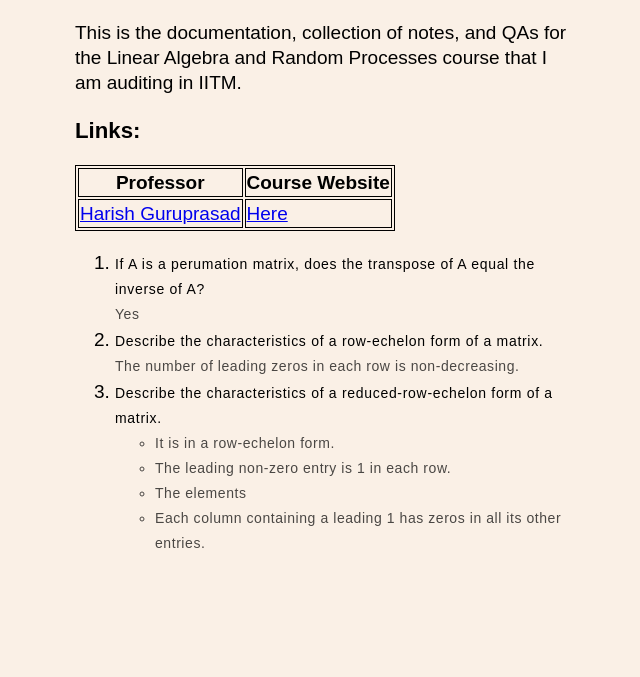
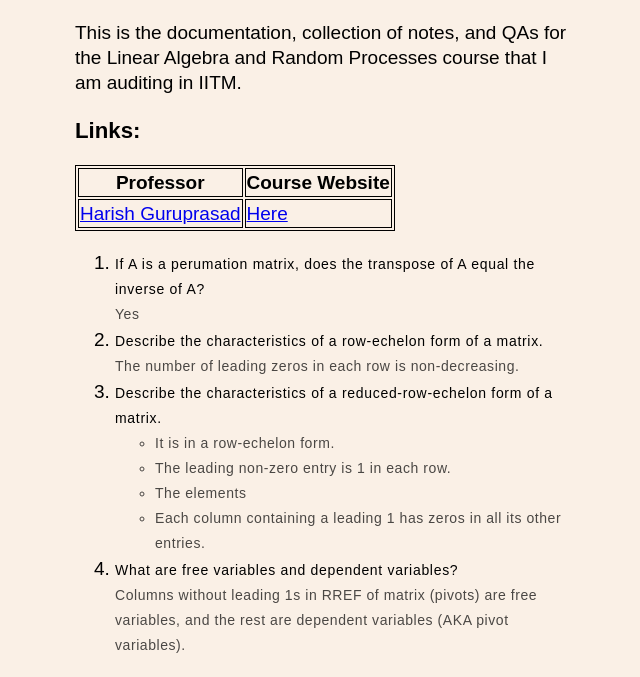
Before and after one commit to hanani8/hanani8.github.io, a plain HTML site: page larp.html in a window 1280 px wide. Shown: the part 130-807 px from the top of the page, without its empty margins (315-955 px from the left). Drawn offline with Linux system fonts and the light colour scheme.

Commit message:
updated larp

```diff
--- a/larp.html
+++ b/larp.html
@@ -111,6 +111,14 @@
                 </ul>
             </div>
         </li>
+        <li>
+            <div class="question">
+                What are free variables and dependent variables?
+            </div>
+            <div class="answer">
+                Columns without leading 1s in RREF of matrix (pivots) are free variables, and the rest are dependent variables (AKA pivot variables).
+            </div>
+        </li>
     </ol>
 
 </html>
```
